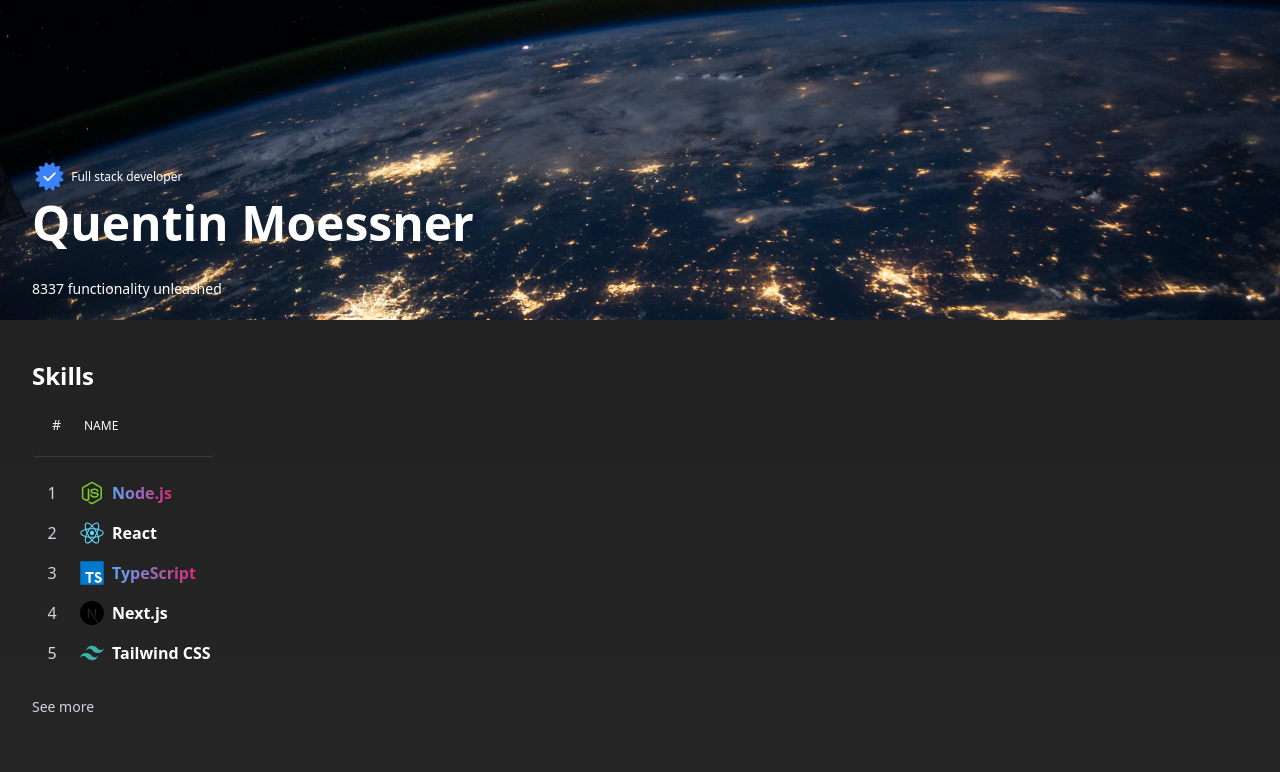
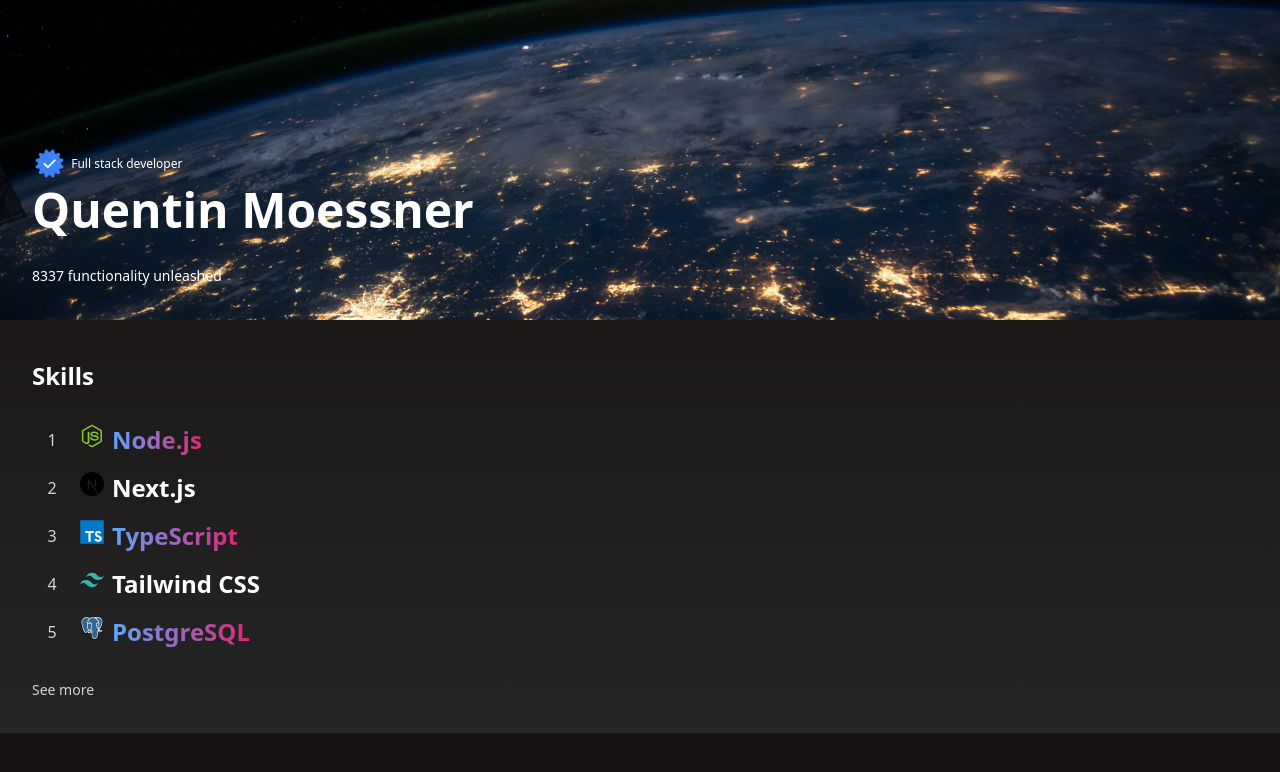
Before and after one commit to Moq77111113/moq.github.io, a SvelteKit app: page / in a window 1280 px wide. Shown: the top 772 px of the page. Built offline with nearby package versions, Linux system fonts and the light colour scheme.

Commit message:
wip: List component & some style

```diff
--- a/src/app.css
+++ b/src/app.css
@@ -2,13 +2,81 @@
 @tailwind components;
 @tailwind utilities;
 
-body {
-  @apply bg-back font-sans text-white;
-  transition:
-    background-color 0.4s ease-in-out,
-    color 0.4s ease-in-out;
-  min-height: 100vh;
-  width: 100vw;
-  background-attachment: fixed;
-  overflow-x: hidden;
+@layer base {
+  :root {
+    --background: 25 20 20;
+    --sidebar: 0 0 0;
+    --header: 0 0 0;
+    --text: 255 255 255;
+    --accent: 29 185 84;
+    --menu-bg: 46 46 46;
+    --menu-text: 255 255 255;
+    --light-gray: 167 167 167;
+    --medium-gray: 46 46 46;
+    --dark-gray: 24 24 24;
+    --error: 239 68 68;
+    --warning: 231 169 23;
+  }
+
+  ::-webkit-scrollbar {
+    @apply h-3 w-3;
+  }
+
+  body {
+    @apply bg-background text-text min-h-dvh w-dvw overflow-x-hidden bg-fixed;
+  }
+
+  ::selection {
+    @apply bg-accent text-text;
+  }
+
+  h1 {
+    @apply text-4xl;
+  }
+
+  h2 {
+    @apply text-[2rem];
+  }
+
+  h3 {
+    @apply text-[1.75rem];
+  }
+
+  h4 {
+    @apply text-2xl;
+  }
+
+  h5 {
+    @apply text-xl;
+  }
+
+  p {
+    @apply my-[1em];
+  }
+
+  a {
+    @apply text-accent;
+  }
+
+  select,
+  input,
+  button,
+  a {
+    /* @apply focus-visible:outline-none focus-visible:outline-accent; */
+    @apply ring-offset-background focus-visible:ring-accent focus-visible:outline-none focus-visible:ring-2 focus-visible:ring-offset-2;
+  }
+
+  input {
+    @apply text-medium-gray h-10 rounded-3xl px-5 text-sm;
+  }
+
+  dialog {
+    @apply bg-dark-gray text-text rounded backdrop:bg-black/50 backdrop:backdrop-blur;
+  }
 }
+
+@layer components {
+  .grid-items {
+    @apply grid grid-cols-1 gap-5 sm:grid-cols-2 md:grid-cols-3 xl:grid-cols-6;
+  }
+}
--- a/src/lib/components/List.svelte
+++ b/src/lib/components/List.svelte
@@ -1,65 +1,52 @@
 <script lang="ts">
-  import type { Skill } from '$lib/types/skill'
-  import { tw } from '$lib/utils/tailwind'
-  import { fly, slide } from 'svelte/transition'
+  import { slide } from 'svelte/transition'
+  type T = $$Generic<Record<string, unknown>>
+
   type Props = {
-    skills: Skill[]
+    title?: string
+    items: T[]
+    horizontal?: boolean
   }
-  let { skills } = $props<Props>()
+  let { items, title = '', horizontal = false } = $props<Props>()
 
-  let shownSkills = $state(skills.slice(0, 5))
+  let articleRef = $state<HTMLElement>()
+  let showAll = $state(false)
+  let shownItems = $derived(showAll ? items : items.slice(0, 5))
 
-  let showAllSkills = $derived(shownSkills.length === skills.length)
-  const toggleSkills = () => {
-    shownSkills = showAllSkills ? skills.slice(0, 5) : skills
+  const toggle = () => {
+    showAll = !showAll
   }
+
+  // FIXME: This is a hack to scroll to the bottom of the list when it's expanded
+  $effect(() => {
+    if (showAll) {
+      setTimeout(
+        () => articleRef?.scrollIntoView({ behavior: 'smooth' }),
+        items.length * 50
+      )
+    }
+  })
 </script>
 
-<article>
-  <div
-    class="header mb-4 flex items-center rounded border-b border-white/10 p-5"
+<article bind:this={articleRef}>
+  <slot name="title">
+    <div class="mb-6 mt-2 flex items-center justify-between">
+      <h2 class="text-2xl font-semibold">{title}</h2>
+    </div>
+  </slot>
+  <ul
+    class="flex list-none"
+    class:flex-row={horizontal}
+    class:flex-col={!horizontal}
   >
-    <div class="w-8">
-      <span class="text-light-gray text-sm">#</span>
-    </div>
+    {#each shownItems as item, index}
+      <li transition:slide={{ delay: index * 50 }}>
+        <slot name="item" {item} {index} />
+      </li>
+    {/each}
+  </ul>
 
-    <div class="flex-1">
-      <span class="text-light-gray text-xs uppercase">Name</span>
-    </div>
-  </div>
-
-  {#each shownSkills as skill, index}
-    <div
-      in:slide={{ delay: index * 50 }}
-      out:slide={{ delay: index * 50 }}
-      class="row group flex items-center rounded px-1 py-2 hover:bg-white/5"
-    >
-      <div class="number-column flex w-8 items-center justify-center">
-        <span class="text-gray-300">{index + 1}</span>
-      </div>
-
-      <div class="flex-1 items-center pl-3">
-        <div class="group flex">
-          <img
-            src={skill.icon}
-            alt={skill.name}
-            class={tw('mr-2 h-6 w-6 transition-all duration-200')}
-          />
-          <h4
-            class={tw(
-              'line-clamp-1 font-semibold',
-              skill.preferred &&
-                'bg-gradient-to-r from-blue-400 to-pink-600 bg-clip-text text-transparent'
-            )}
-          >
-            {skill.name}
-          </h4>
-        </div>
-      </div>
-    </div>
-  {/each}
-
-  <button class="mt-6 text-sm text-gray-300" on:click={toggleSkills}>
-    {showAllSkills ? 'See less' : 'See more'}
+  <button class="mt-6 text-sm text-gray-300" on:click={toggle}>
+    {showAll ? 'See less' : 'See more'}
   </button>
 </article>
--- /dev/null
+++ b/src/lib/components/Skeleton.svelte
@@ -0,0 +1,6 @@
+<script lang="ts">
+  let clazz = ''
+  export { clazz as class }
+</script>
+
+<div class={`animate-pulse rounded-md bg-white/10 ${clazz}`} {...$$restProps} />
--- /dev/null
+++ b/src/lib/components/Skill.svelte
@@ -0,0 +1,39 @@
+<script lang="ts">
+  import type { Skill } from '$lib/types/skill'
+  import { tw } from '$lib/utils/tailwind'
+
+  type Props = {
+    skill: Skill
+    index?: number
+  }
+  let { skill, index } = $props<Props>()
+</script>
+
+<div class="group flex items-center rounded px-1 py-2 hover:bg-white/5">
+  {#if index !== undefined}
+    <div class="number-column flex w-8 items-center justify-center">
+      <span class="text-gray-300">{index + 1}</span>
+    </div>
+  {/if}
+
+  <div class="flex-1 items-center pl-3">
+    <div class="group flex">
+      <img
+        src={skill.icon}
+        alt={skill.name}
+        class={tw(
+          'pointer-events-none mr-2 h-6 w-6 transition-all duration-200'
+        )}
+      />
+      <h4
+        class={tw(
+          'line-clamp-1 font-semibold',
+          skill.preferred &&
+            'bg-gradient-to-r from-blue-400 to-pink-600 bg-clip-text text-transparent'
+        )}
+      >
+        {skill.name}
+      </h4>
+    </div>
+  </div>
+</div>
--- a/src/lib/data/skills.ts
+++ b/src/lib/data/skills.ts
@@ -9,24 +9,16 @@
     preferred: true,
   },
   {
-    name: 'React',
-    icon: Brands.React,
+    name: 'Next.js',
+    icon: Brands.Next,
     category: 'Front-End',
     preferred: false,
   },
-
   {
     name: 'TypeScript',
     icon: Brands.Typescript,
     category: 'Front-End',
     preferred: true,
-  },
-
-  {
-    name: 'Next.js',
-    icon: Brands.Next,
-    category: 'Front-End',
-    preferred: false,
   },
   {
     name: 'Tailwind CSS',
@@ -34,12 +26,11 @@
     category: 'Front-End',
     preferred: false,
   },
-
   {
-    name: 'MongoDB',
-    icon: Brands.Mongo,
+    name: 'PostgreSQL',
+    icon: Brands.Postgres,
     category: 'Other',
-    preferred: false,
+    preferred: true,
   },
   {
     name: 'Docker',
@@ -56,6 +47,12 @@
   {
     name: 'Git, GitHub & GitLab',
     icon: Brands.Github,
+    category: 'Other',
+    preferred: false,
+  },
+  {
+    name: 'MongoDB',
+    icon: Brands.Mongo,
     category: 'Other',
     preferred: false,
   },
@@ -77,10 +74,4 @@
     category: 'Front-End',
     preferred: false,
   },
-  {
-    name: 'PostgreSQL',
-    icon: Brands.Postgres,
-    category: 'Other',
-    preferred: true,
-  },
 ] satisfies Skill[]
--- a/src/lib/utils/tailwind.ts
+++ b/src/lib/utils/tailwind.ts
@@ -1,2 +1,2 @@
-export const tw = (...classes: (string | boolean)[]) =>
+export const tw = (...classes: (string | boolean | undefined)[]) =>
   classes.filter(Boolean).join(' ')
--- a/src/routes/+layout.svelte
+++ b/src/routes/+layout.svelte
@@ -29,7 +29,7 @@
 </script>
 
 <header
-  class={`flex h-80  flex-col items-start justify-end p-5 sm:px-8
+  class={`flex h-80 flex-col items-start justify-end p-5 sm:px-8
   ${
     imagePath
       ? `bg-[url('$lib/assets/space.jpg')] bg-cover bg-center`
@@ -57,6 +57,6 @@
     </p>
   </div>
 </header>
-<main class="relative z-10 bg-gradient-to-b from-black/10 p-8">
+<main class="relative z-10 bg-gradient-to-b from-back/20 to-back p-8">
   <slot />
 </main>
--- a/src/routes/+page.svelte
+++ b/src/routes/+page.svelte
@@ -1,13 +1,18 @@
 <script lang="ts">
+  import Card from '$lib/components/Card.svelte'
   import List from '$lib/components/List.svelte'
+  import Skill from '$lib/components/Skill.svelte'
+  import { companies } from '$lib/data/companies'
   import { skills } from '$lib/data/skills'
 </script>
 
-<section class="flex flex-col md:flex-row">
-  <div class="flex flex-col">
-    <div class="items-title center mt-2 flex justify-between">
-      <h2 class="text-2xl font-semibold">Skills</h2>
-    </div>
-    <List {skills} />
+<section class="flex flex-col">
+  <!-- Skills -->
+  <div class="flex flex-col md:flex-row">
+    <List title={'Skills'} items={skills}>
+      <svelte:fragment slot="item" let:item let:index>
+        <Skill skill={item} {index} />
+      </svelte:fragment>
+    </List>
   </div>
 </section>
--- a/tailwind.config.js
+++ b/tailwind.config.js
@@ -7,6 +7,18 @@
         back: '#252525',
         border: '#701903',
         off: '#FAF9F6',
+        background: 'rgb(var(--background) / <alpha-value>)',
+        sidebar: 'rgb(var(--sidebar) / <alpha-value>)',
+        header: 'rgb(var(--header) / <alpha-value>)',
+        text: 'rgb(var(--text) / <alpha-value>)',
+        accent: 'rgb(var(--accent) / <alpha-value>)',
+        'menu-bg': 'rgb(var(--menu-bg) / <alpha-value>)',
+        'menu-text': 'rgb(var(--menu-text) / <alpha-value>)',
+        'light-gray': 'rgb(var(--light-gray) / <alpha-value>)',
+        'medium-gray': 'rgb(var(--medium-gray) / <alpha-value>)',
+        'dark-gray': 'rgb(var(--dark-gray) / <alpha-value>)',
+        error: 'rgb(var(--error) / <alpha-value>)',
+        warning: 'rgb(var(--warning) / <alpha-value>)',
       },
     },
   },
```
Also changed, not shown: src/lib/assets/checkmark.svg (deleted).
